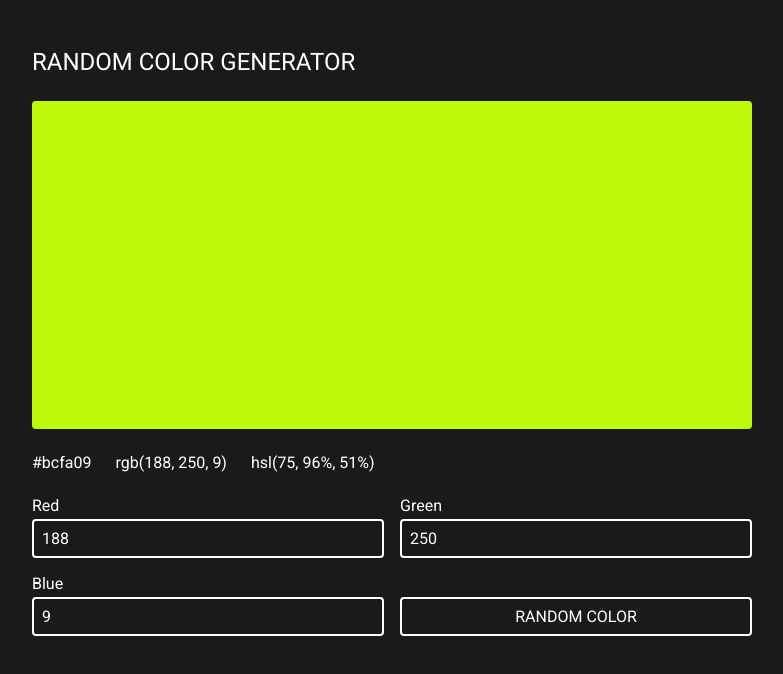
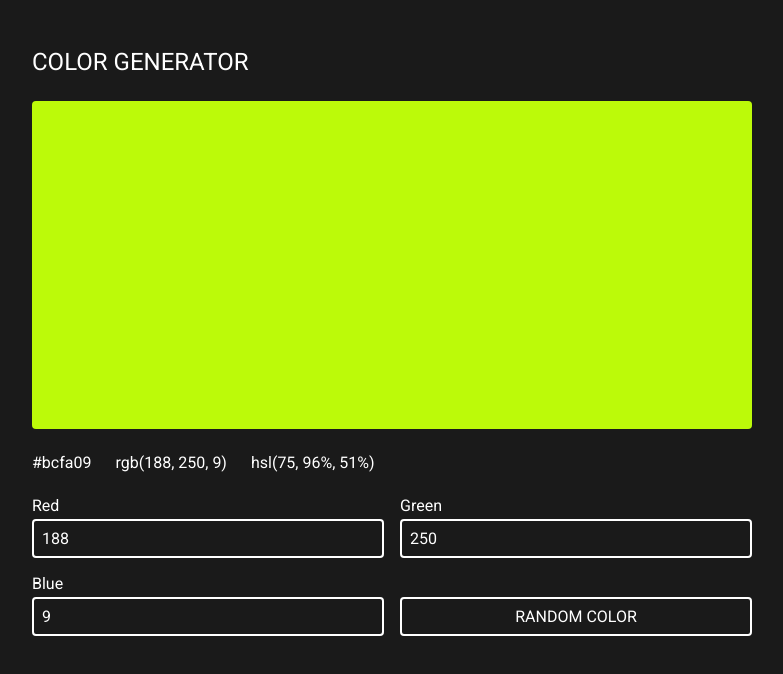
Before and after one commit to anar-sol/js-random-color-generator, a plain HTML site: page index.html in a window 1280 px wide. Shown: the whole page, without its empty margins (248-1031 px from the left). Drawn offline with Linux system fonts and the light colour scheme.

Commit message:
change app title

```diff
--- a/index.html
+++ b/index.html
@@ -12,7 +12,7 @@
 <body>
     <div class="container">
         <article class="rcg">
-            <h1 class="rcg__title">Random Color Generator</h1>
+            <h1 class="rcg__title">Color Generator</h1>
             <div class="rcg__color"></div>
             <div class="rgc__values">
                 <div class="rgc__hex"></div>
```
